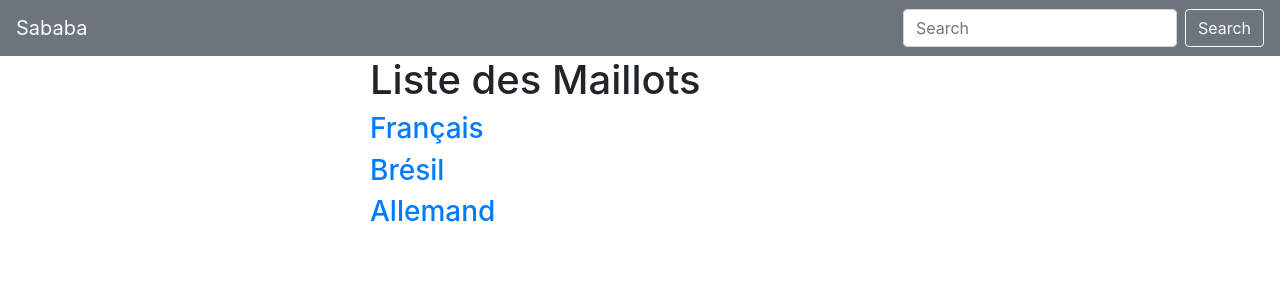
After one commit to AaronMoshe/shop, a Django app: page /shop_app/maillots/ in a window 1280 px wide. The commit adds this page. Shown: the top 300 px of the page. Run offline with Django 3.2, Linux system fonts and the light colour scheme; data comes from the database, SQL or seed files in the repository; both versions use the stored data as it was after the commit; some libraries are stand-ins or nearby versions.

Commit message:
creations de la fonctionnalite maillots

```diff
--- a/shop_project/shop_app/admin.py
+++ b/shop_project/shop_app/admin.py
@@ -1,5 +1,6 @@
 from django.contrib import admin
-from shop_app.models import Product, Client
+from shop_app.models import Product, Client, Maillot
 
 admin.site.register(Product)
 admin.site.register(Client)
+admin.site.register(Maillot)
--- a/shop_project/shop_app/models.py
+++ b/shop_project/shop_app/models.py
@@ -24,3 +24,15 @@ class Client(models.Model):
 
 	def __repr__():
 		return "<Client {}".format(self.email)
+
+class Maillot(models.Model):
+	name = models.CharField(max_length=264)
+	price = models.DecimalField(max_digits=5, decimal_places=2)
+	description = models.TextField()
+	maillot_picture = models.ImageField(default='static/images/nike_air.jpeg', upload_to='static/images/maillot_pictures')
+
+	def __str__(self):
+		return self.name
+
+	def __repr__():
+		return "<Maillot {}".format(self.name)
--- a/shop_project/shop_app/templates/index.html
+++ b/shop_project/shop_app/templates/index.html
@@ -19,6 +19,8 @@
      		<div class="col-6 offset-md-3">
 				<h1>Product List</h1>
 				<a href="{% url 'shop_app:clients' %}">Liste des Clients</a>
+				<br>
+				<a href="{% url 'shop_app:maillots' %}">Liste des Maillots</a>
 				{% for product in products %}
 				<ul class="list-group">
   					<li class="list-group-item disabled">{{ product.name }}</li>
@@ -28,8 +30,7 @@
   						<a href="{% url 'shop_app:product' product.id %}">Details</a>
   					</li>
 				</ul>
-
-				<hr>
+				<br>
 				{% endfor %}
 			</div>
 		</div>
--- /dev/null
+++ b/shop_project/shop_app/templates/maillots.html
@@ -0,0 +1,33 @@
+<!DOCTYPE html>
+{% load staticfiles %}
+<html>
+<head>
+	<link rel="stylesheet" href="https://stackpath.bootstrapcdn.com/bootstrap/4.1.3/css/bootstrap.min.css" integrity="sha384-MCw98/SFnGE8fJT3GXwEOngsV7Zt27NXFoaoApmYm81iuXoPkFOJwJ8ERdknLPMO" crossorigin="anonymous">
+	<title>List Maillots</title>
+</head>
+<body>
+  <nav class="navbar navbar-light bg-secondary">
+    <a class="navbar-brand text-light" href="/">
+			<i class="fab fa-spotify"></i>Sababa
+		</a>
+       <form class="form-inline">
+        <input class="form-control mr-sm-2" type="search" placeholder="Search" aria-label="Search">
+        <button class="btn btn-outline-light my-2 my-sm-0 text-light" type="submit">Search</button>
+      </form>
+    </nav>
+    <div class="container">
+      <div class="row">
+        <div class="col-6 offset-md-3">
+          <h1>Liste des Maillots</h1>
+
+          {% for maillot in maillots %}
+          <h3>
+            <a href="{% url 'shop_app:maillot' maillot.id %}">{{ maillot.name }}</a>
+          </h3>
+          {% endfor %}
+        </div>
+      </div>
+    </div>
+
+</body>
+</html>
--- a/shop_project/shop_app/urls.py
+++ b/shop_project/shop_app/urls.py
@@ -8,4 +8,6 @@ urlpatterns = [
 	path('products/<int:product_id>/', views.product , name='product'),
 	path('clients/', views.clients, name='clients'),
 	path('clients/<int:client_id>/', views.client, name='client'),
+	path('maillots/', views.maillots, name='maillots'),
+	path('maillot/<int:maillot_id>/', views.maillot, name='maillot'),
 ]
--- a/shop_project/shop_app/views.py
+++ b/shop_project/shop_app/views.py
@@ -1,9 +1,9 @@
 from django.shortcuts import render
-from shop_app.models import Product, Client
+from shop_app.models import Product, Client, Maillot
 
 
 def index(request):
-	products = Product.objects.all()[20]
+	products = Product.objects.all()
 	return render(request, 'index.html', context={'products': products})
 
 def product(request, product_id):
@@ -17,3 +17,11 @@ def clients(request):
 def client(request, client_id):
 	client = Client.objects.get(id=client_id)
 	return render(request, 'client.html', context={'client': client})
+
+def maillots(request):
+	maillots = Maillot.objects.all()
+	return render(request, 'maillots.html', context={'maillots': maillots})
+
+def maillot(request, maillot_id):
+	maillot = Maillot.objects.get(id=maillot_id)
+	return render(request,  'maillot.html', context={ 'maillot': maillot})
```
Also changed, not shown: shop_project/populate_shop.py (+25 -13 lines), shop_project/shop_app/templates/maillot.html (added, +26 -0 lines), shop_project/db.sqlite3, shop_project/shop_app/migrations/0007_maillot.py (added), shop_project/shop_app/migrations/0008_auto_20181211_1443.py (added), shop_project/shop_app/migrations/0009_auto_20181211_1451.py (added), shop_project/shop_app/migrations/0010_auto_20181211_1453.py (added), shop_project/static/images/maillot_pictures/maillot_all.jpeg (added), shop_project/static/images/maillot_pictures/maillot_bresil.jpeg (added), shop_project/static/images/maillot_pictures/maillot_fr.jpeg (added).
